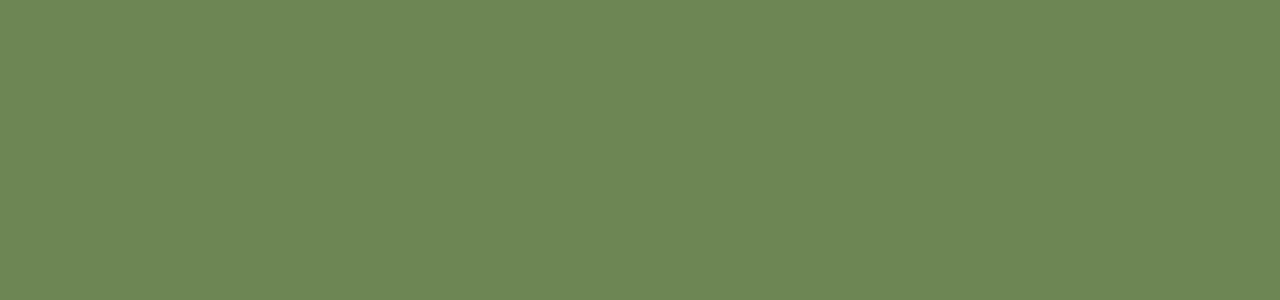
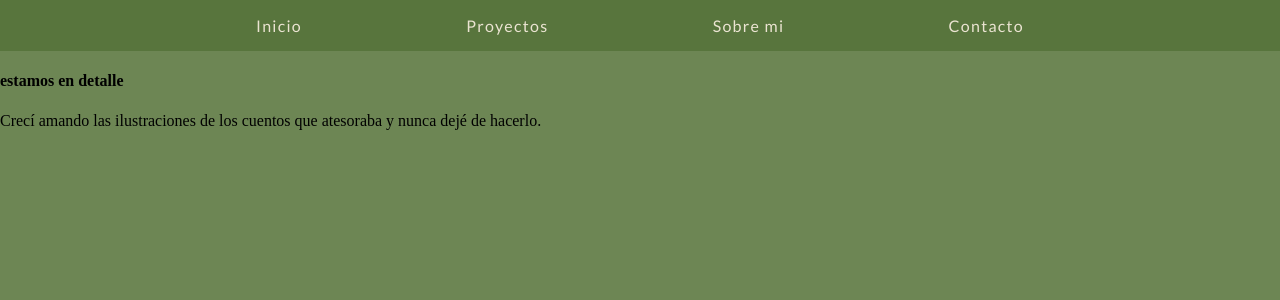
Before and after one commit to Lautaro261/portafolio, a React (Vite) app: page /projects/detail/0 in a window 1280 px wide. Before the commit this address had no page. Shown: the top 300 px of the page. Built offline with nearby package versions, Linux system fonts and the light colour scheme; a web font is replaced by a local one.

Commit message:
se agrego la vista de detalle

```diff
--- a/src/App.jsx
+++ b/src/App.jsx
@@ -4,6 +4,7 @@ import Landing from './views/landing/landing';
 import AboutMe from './views/aboutMe/aboutMe';
 import Projects from './views/projects/projects';
 import Finish from './views/finish/Finish';
+import Detail from './views/detail/detail';
 import './App.css'
 
 function App() {
@@ -13,13 +14,13 @@ function App() {
       <Route path='/' element={<Landing/>}/>  {/*1 Landing */}
       <Route path='/projects' element={<Projects/>}/> {/*2 projects Web */}
       <Route path='/finish' element={<Finish/>}/>     {/* 3 Finish */}
+      <Route path='/projects/detail/:id' element={<Detail/>}/>  {/* 5 Detail */}
       <Route path='/aboutme' element={<AboutMe/>}/> {/*6 AboutMe */}
     </Routes>
   )
 }
 
 // FALTA
-// 5 Detail
 // 4 Projects Apps
 
 export default App
--- a/src/components/card/card.jsx
+++ b/src/components/card/card.jsx
@@ -1,4 +1,5 @@
 import style from "./card.module.css";
+import { Link } from "react-router-dom";
 import { useState } from "react"; // Importa useState
 
 const Card = ({ id, image, repositorio, deploy, title, description }) => {
@@ -21,7 +22,12 @@ const Card = ({ id, image, repositorio, deploy, title, description }) => {
 
   return (
     <div /* className={newContainerCard} */ className={style.containerCard}>
-      <img className={style.img} src={image} alt="image" /> {/* IMAGEN */}
+
+        <Link to={`/projects/detail/${id}`}>
+            <img className={style.img} src={image} alt="image" /> {/* IMAGEN */}
+        </Link>
+
+
       <div className={style.containerButtons}>
         <a
           href={deploy}
@@ -42,11 +48,18 @@ const Card = ({ id, image, repositorio, deploy, title, description }) => {
           Github
         </a>
       </div>
+
+
+
       <div className={style.containerText}>
         <h3 className={style.title}>{title}</h3> {/* TITLE */}
         <p className={style.description}>{description}</p> {/* FRASE */}
-        <p>{id}</p>
+        {/* <p>{id}</p> */}
       </div>
+
+
+
+
     </div>
   );
 };
--- a/src/components/card/card.module.css
+++ b/src/components/card/card.module.css
@@ -34,6 +34,7 @@
   }
 
   .link {
+    text-decoration: none;
     background-color: #121410;
     color: aliceblue;
     border: none;
@@ -43,6 +44,7 @@
     padding-left: 30px;
     clip-path: polygon(20% 0%, 80% 0%, 100% 0, 100% 65%, 90% 100%, 10% 99%, 0 65%, 0 0);
     transition: all 0.4s ease;
+
   }
 
   .link.swing-top {
@@ -70,12 +72,12 @@
 
 
  /* ---------------------------------------------------TEXT----------------------------------------------- */
-.containerText{
+/* .containerText{
 
-}
+} */
 
 .title{
-
+    font-family: 'Bebas Neue', sans-serif;
 }
 
 .description{
--- a/src/views/detail/detail.jsx
+++ b/src/views/detail/detail.jsx
@@ -0,0 +1,16 @@
+import Nav from "../../components/nav/Nav";
+
+const Detail =()=>{
+
+    return(
+        <div>
+            <Nav/>
+            <h4>estamos en detalle </h4>
+            <p>Crecí amando las ilustraciones de los cuentos que atesoraba y nunca dejé de hacerlo.</p>
+
+        </div>
+    )
+
+}
+
+export default  Detail;
--- a/src/views/projects/projects.module.css
+++ b/src/views/projects/projects.module.css
@@ -1,5 +1,6 @@
 .container{
     background-color: #edeced;
+
 }
 
 .containerCards{
```
